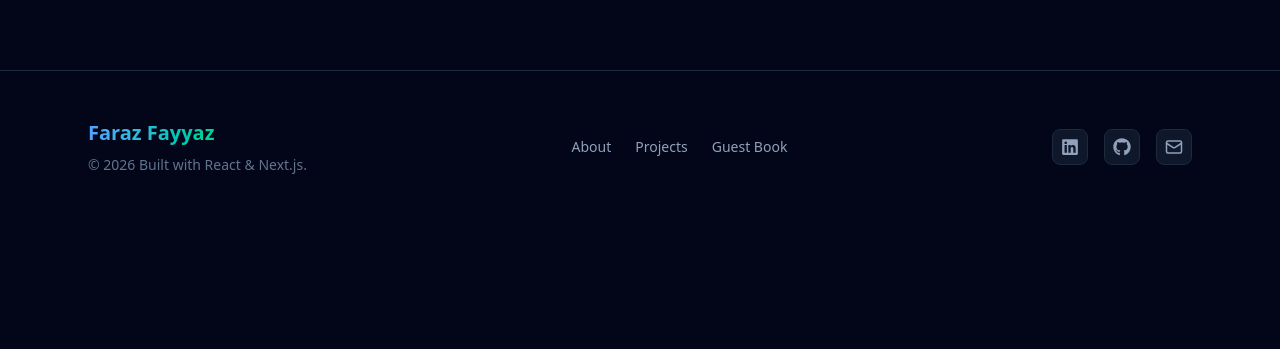
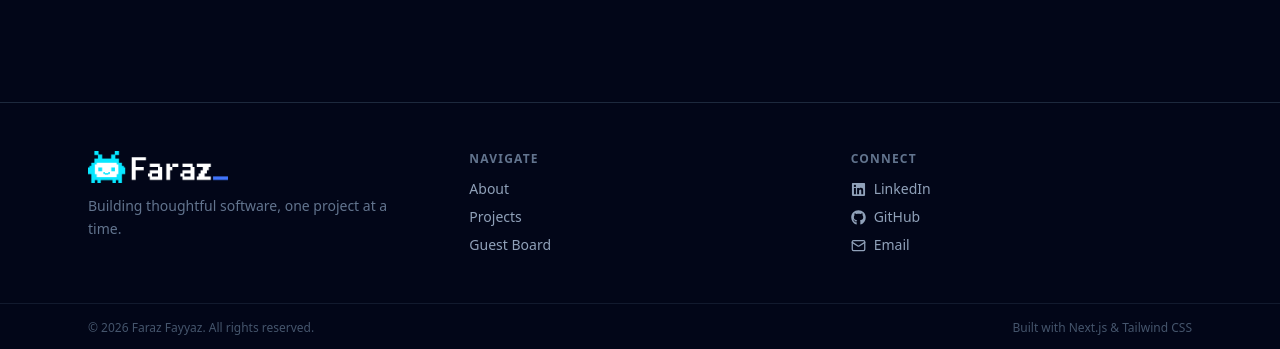
Before and after one commit to farazfayyaz/portfolio-2026, a Next.js app: page / in a window 1280 px wide. Shown: the part 2447-2796 px from the top of the page. Before the commit the page ends 2670 px from the top, so only its background shows below. Built offline with nearby package versions, Linux system fonts and the light colour scheme; no server answers; the database is empty.

Commit message:
fixed footer and a couple of small bugs

```diff
--- a/src/components/footer.jsx
+++ b/src/components/footer.jsx
@@ -1,57 +1,82 @@
 import React from 'react';
-import Link from 'next/link';
+import Image from 'next/image';
 import { FaGithub, FaLinkedin } from 'react-icons/fa';
 import { Mail } from 'lucide-react';
 
 export default function Footer() {
   return (
-    <footer className="bg-slate-950 border-t border-slate-800 py-12 mt-12">
-      <div className="max-w-6xl mx-auto px-6 flex flex-col md:flex-row justify-between items-center gap-8">
+    <footer className="bg-slate-950 border-t border-slate-800 mt-20">
 
-        {/* Left Side: Brand & Copyright */}
-        <div className="flex flex-col items-center md:items-start gap-2">
-          <span className="text-xl font-bold bg-linear-to-r from-blue-400 to-emerald-400 bg-clip-text text-transparent">
-            Faraz Fayyaz
-          </span>
-          <p className="text-slate-500 text-sm">
-            © {new Date().getFullYear()} Built with React & Next.js.
+      {/* Main grid */}
+      <div className="max-w-6xl mx-auto px-6 py-12">
+        <div className="grid grid-cols-1 md:grid-cols-3 gap-10 items-start">
+
+          {/* Logo + tagline */}
+          <div className="flex flex-col gap-3">
+            <a href="/" className="w-fit hover:opacity-75 transition-opacity">
+              <Image
+                src="/logos/Faraz Logo White Face - clear.png"
+                alt="Faraz Fayyaz Logo"
+                width={140}
+                height={32}
+                className="object-contain"
+              />
+            </a>
+            <p className="text-slate-500 text-sm leading-relaxed max-w-xs">
+              Building thoughtful software, one project at a time.
             </p>
           </div>
 
-        {/* Middle: Quick Links */}
-        <div className="flex gap-6 text-sm font-medium text-slate-400">
-          <a href="/about" className="hover:text-blue-400 transition-colors">About</a>
-          <a href="/projects" className="hover:text-blue-400 transition-colors">Projects</a>
-          <a href="/guestbook" className="hover:text-blue-400 transition-colors">Guest Book</a>
+          {/* Quick links */}
+          <div className="flex flex-col gap-3">
+            <h3 className="text-xs font-semibold uppercase tracking-widest text-slate-500">Navigate</h3>
+            <div className="flex flex-col gap-2 text-sm text-slate-400">
+              <a href="/about" className="hover:text-white transition-colors w-fit">About</a>
+              <a href="/#Projects" className="hover:text-white transition-colors w-fit">Projects</a>
+              <a href="/#GuestBoard" className="hover:text-white transition-colors w-fit">Guest Board</a>
+            </div>
           </div>
 
-        {/* Right Side: Social Icons */}
-        <div className="flex gap-4">
+          {/* Connect */}
+          <div className="flex flex-col gap-3">
+            <h3 className="text-xs font-semibold uppercase tracking-widest text-slate-500">Connect</h3>
+            <div className="flex flex-col gap-2 text-sm text-slate-400">
               <a
                 href="#"
                 target="_blank"
                 rel="noopener noreferrer"
-            className="p-2 bg-slate-900 hover:bg-slate-800 text-slate-400 hover:text-white rounded-lg border border-slate-800 transition-all"
+                className="flex items-center gap-2 hover:text-white transition-colors w-fit"
               >
-            <FaLinkedin size={18} />
+                <FaLinkedin size={15} /> LinkedIn
               </a>
               <a
                 href="#"
                 target="_blank"
                 rel="noopener noreferrer"
-            className="p-2 bg-slate-900 hover:bg-slate-800 text-slate-400 hover:text-white rounded-lg border border-slate-800 transition-all"
+                className="flex items-center gap-2 hover:text-white transition-colors w-fit"
               >
-            <FaGithub size={18} />
+                <FaGithub size={15} /> GitHub
               </a>
               <a
-            href="#"
-            className="p-2 bg-slate-900 hover:bg-slate-800 text-slate-400 hover:text-white rounded-lg border border-slate-800 transition-all"
+                href="mailto:farazfayyazwork@gmail.com"
+                className="flex items-center gap-2 hover:text-white transition-colors w-fit"
               >
-            <Mail size={18} />
+                <Mail size={15} /> Email
               </a>
+            </div>
           </div>
 
         </div>
+      </div>
+
+      {/* Bottom bar */}
+      <div className="border-t border-slate-800/60 py-4">
+        <div className="max-w-6xl mx-auto px-6 flex flex-col md:flex-row justify-between items-center gap-2 text-xs text-slate-600">
+          <span>© {new Date().getFullYear()} Faraz Fayyaz. All rights reserved.</span>
+          <span>Built with Next.js &amp; Tailwind CSS</span>
+        </div>
+      </div>
+
     </footer>
   );
 }
--- a/src/components/navbar.jsx
+++ b/src/components/navbar.jsx
@@ -29,8 +29,8 @@ export default function Navbar () {
                 {/* FIX: Changed 'display:none' to 'hidden' so it correctly hides on phones */}
                 <div className='hidden md:flex gap-6 text-sm text-slate-400 items-center'>
                     <a href='/about' className='hover:text-white transition-colors'>About</a>
-                    <a href='/Projects' className='hover:text-white transition-colors'>Projects</a>
-                    <a href='/GuestBoard' className='hover:text-white transition-colors'>Guest Board</a>
+                    <a href='#Projects' className='hover:text-white transition-colors'>Projects</a>
+                    <a href='#GuestBoard' className='hover:text-white transition-colors'>Guest Board</a>
 
                     {/* Desktop call to action (Moved inside the desktop flex container) */}
                     <button className='px-4 py-2 bg-slate-800 hover:bg-slate-700 text-white rounded-lg text-sm font-medium transition-all ml-4'>
```
Lines whose indentation alone changed are shown as unchanged.
